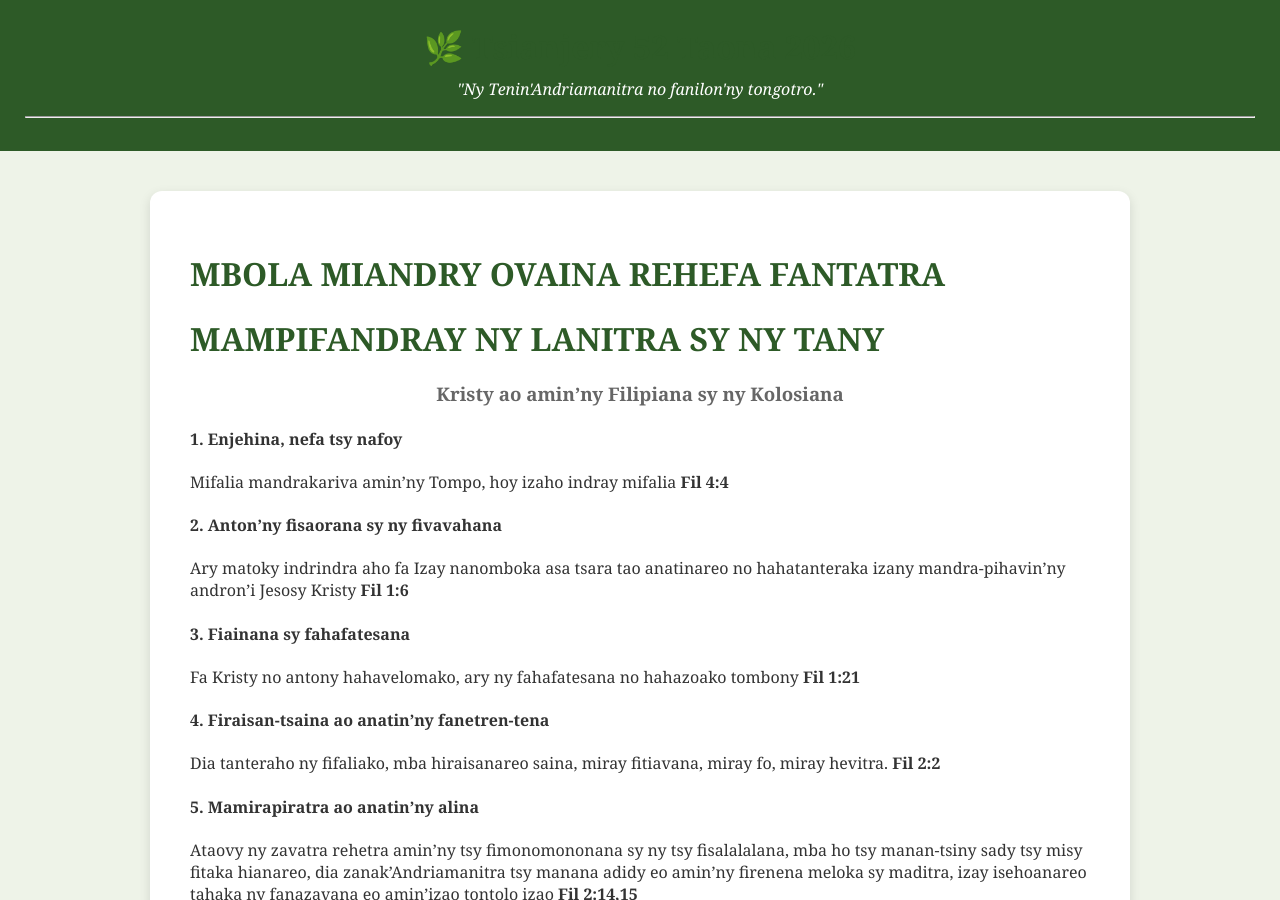
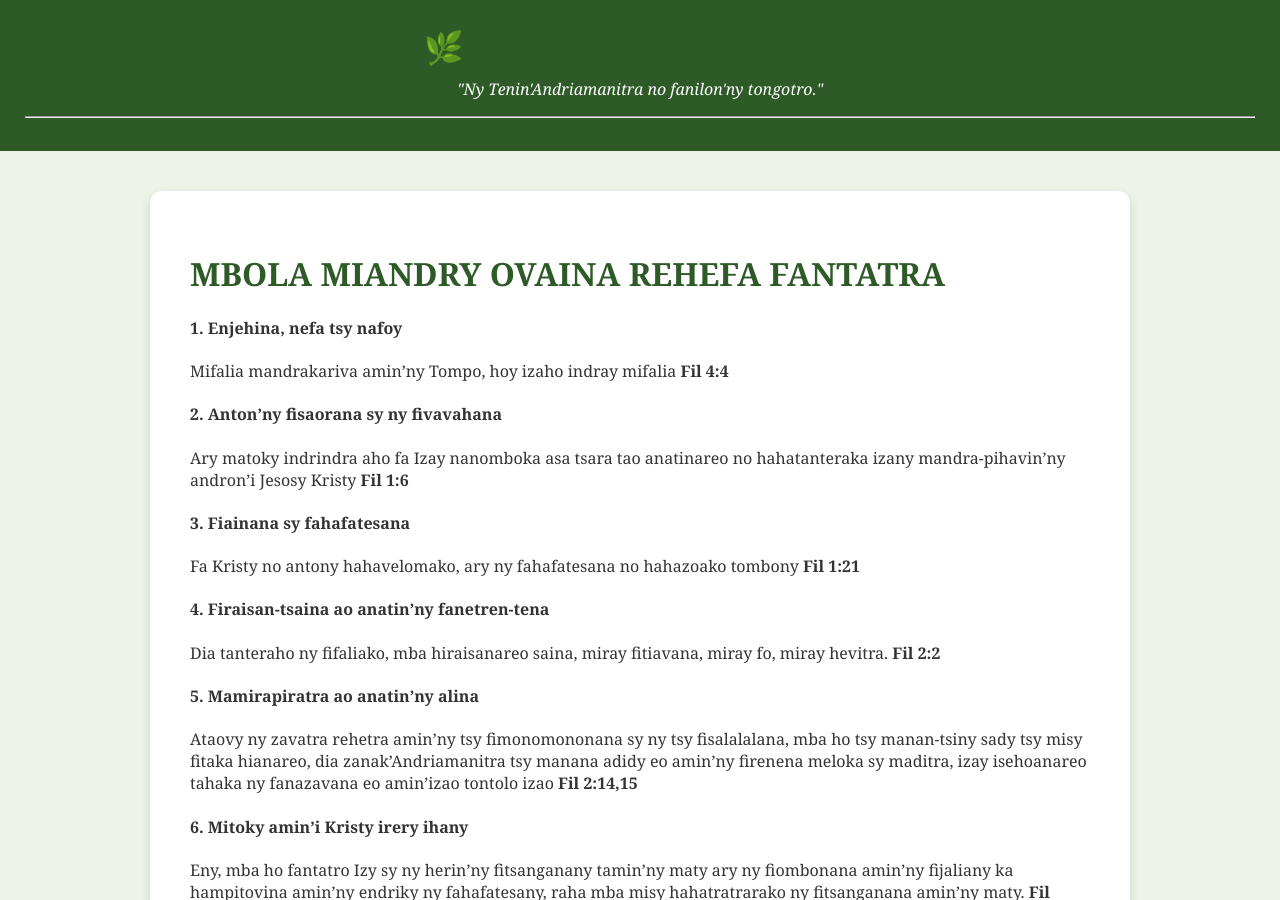
Before and after one commit to nainaw/tsianjery, a Jekyll site: the page built from TelovolanaIV.md, in a window 1280 px wide and 900 px high. Built offline with Jekyll 4.4.1, drawn with Linux system fonts in a browser that asks for light colours; our own code applies the rules of GitHub Pages for plain Markdown files.

Commit message:
Edit TelovolanaIV.md by removing subtitle and sections
Removed the subtitle and two sections from the document.

```diff
--- a/TelovolanaIV.md
+++ b/TelovolanaIV.md
@@ -2,8 +2,6 @@
 title: "MBOLA MIANDRY OVAINA REHEFA FANTATRA"
 subtitle:
 ---
-# MAMPIFANDRAY NY LANITRA SY NY TANY
-### Kristy ao amin'ny Filipiana sy ny Kolosiana
 #### 1. Enjehina, nefa tsy nafoy
 Mifalia mandrakariva amin'ny Tompo, hoy izaho indray mifalia **Fil 4:4**
 #### 2. Anton'ny fisaorana sy ny fivavahana
```
